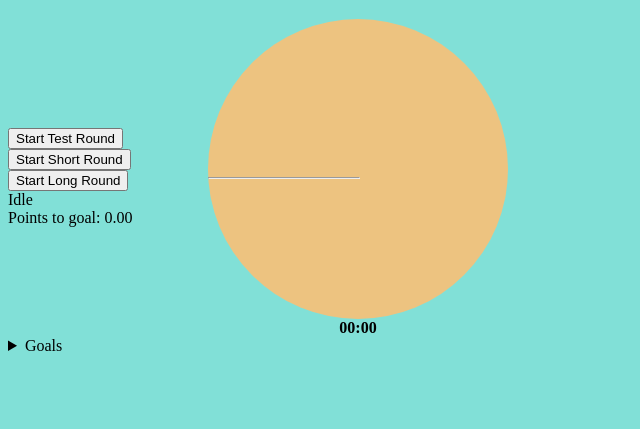
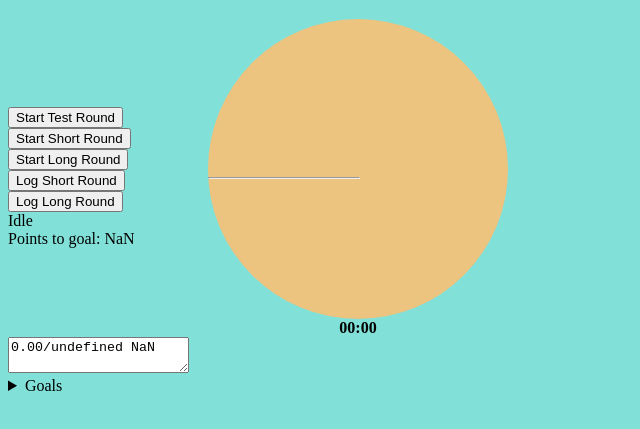
Before and after one commit to Nhawdge/rounds, a plain HTML site: page src/index.html in a window 1280 px wide. Shown: the part 61-490 px from the top of the page, without its empty margins (0-640 px from the left). Drawn offline with nearby package versions, Linux system fonts and the light colour scheme.

Commit message:
Fixing goals and adding copy/paster

```diff
--- a/src/index.html
+++ b/src/index.html
@@ -19,10 +19,14 @@
                 <button @click="startRound(0.1,0.1)"> Start Test Round </button>
                 <button @click="startRound(25,5)"> Start Short Round </button>
                 <button @click="startRound(50,10)"> Start Long Round </button>
+                <button @click="logRound(25)"> Log Short Round </button>
+                <button @click="logRound(50)"> Log Long Round </button>
                 <div>
                     <span> {{ currentState}}</span>
                 </div>
-                <div><span>Points to goal: {{ pointsTillGoal }}</span></div>
+                <div>
+                    <span>Points to goal: {{ pointsTillGoal }}</span>
+                </div>
             </div>
             <div class="frame">
                 <div class="face">
@@ -38,6 +42,9 @@
             </div>
         </div>
         <div>
+            <textarea :value="shareText"></textarea>
+        </div>
+        <div>
             <details>
                 <summary>
                     Goals
@@ -45,11 +52,20 @@
                 <h2>
                     Goals
                 </h2>
-                <button @click="clearAllGoals">Clear All</button>
                 <form @submit="updateGoal">
-                    <input v-model="userGoal" type="number">
+                    <div>
+                        <strong>
+                            Weekly Points Goal:
+                        </strong>
+                        <input v-model="userWeeklyGoal" type="number">
+                    </div>
+                    <div>
+                        <strong>Yearly Points Goal:</strong>
+                        <input v-model="userYearlyGoal" type="number">
+                    </div>
                     <input type="submit" value="Set Points goal">
                 </form>
+                <button @click="clearAllGoals">Clear All</button>
                 <div>
                     <span>Total Points: {{ totalPoints }} </span>
                 </div>
--- a/src/rounds.js
+++ b/src/rounds.js
@@ -9,7 +9,8 @@ var app = createApp({
       timerId: null,
       currentState: "Idle",
       roundsData: {},
-      userGoal: 0,
+      userWeeklyGoal: null,
+      userYearlyGoal: null,
     };
   },
   methods: {
@@ -31,7 +32,9 @@ var app = createApp({
         });
       });
     },
-
+    logRound(workTime) {
+      this.roundsData.rounds.push({ workTime, breakTime: 0, points: workTime / 25, date: new Date().toLocaleString() });
+    },
     save() {
       localStorage.setItem("rounds", JSON.stringify(this.roundsData));
     },
@@ -52,10 +55,29 @@ var app = createApp({
         }
       }, 100);
     },
+
     displayTime() {
       var minutes = ("00" + Math.floor(this.time / 1000 / 60)).substr(-2);
       var seconds = ("00" + Math.floor((this.time / 1000) % 60)).substr(-2);
       return `${minutes}:${seconds}`;
+    },
+    weeksThisYear() {
+      var now = new Date();
+      var start = new Date(now.getFullYear(), 0, 0);
+      var diff = now - start + (start.getTimezoneOffset() - now.getTimezoneOffset()) * 60 * 1000;
+      var oneWeek = 1000 * 60 * 60 * 24 * 7;
+      var week = Math.floor(diff / oneWeek);
+      return week;
+    },
+    pointsThisWeek() {
+      var data = this.roundsData.rounds || [];
+      var pastSunday = new Date();
+      pastSunday.setDate(pastSunday.getDate() - pastSunday.getDay());
+      data.filter((x) => x.date > pastSunday);
+      return data
+        .map((x) => x.points)
+        .reduce((a, c) => a + c, 0)
+        .toFixed(2);
     },
     handStyle() {
       let rotate = -90 - (this.time / this.totalTime) * 360;
@@ -67,11 +89,12 @@ var app = createApp({
     updateGoal(e) {
       e.preventDefault();
       console.log(this.userGoal);
-      this.roundsData.goal = this.userGoal;
+      this.roundsData.weeklyGoal = this.userWeeklyGoal;
+      this.roundsData.yearlyGoal = this.userYearlyGoal;
       this.save();
     },
     clearAllGoals() {
-      this.roundsData = { rounds: [], goal: null };
+      this.roundsData = { rounds: [], weeklyGoal: null, yearlyGoal: null };
       this.save();
     },
   },
@@ -83,7 +106,13 @@ var app = createApp({
         .toFixed(2);
     },
     pointsTillGoal: function () {
-      return (this.roundsData.goal - this.totalPoints).toFixed(2);
+      return (this.roundsData.weeklyGoal - this.totalPoints).toFixed(2);
+    },
+    shareText: function () {
+      var currentYearExpectation = this.weeksThisYear() * this.roundsData.weeklyGoal;
+      var currentYearActual = this.totalPoints;
+
+      return `${this.pointsThisWeek()}/${this.roundsData.weeklyGoal} ${currentYearActual - currentYearExpectation}`;
     },
   },
   mounted() {
```
